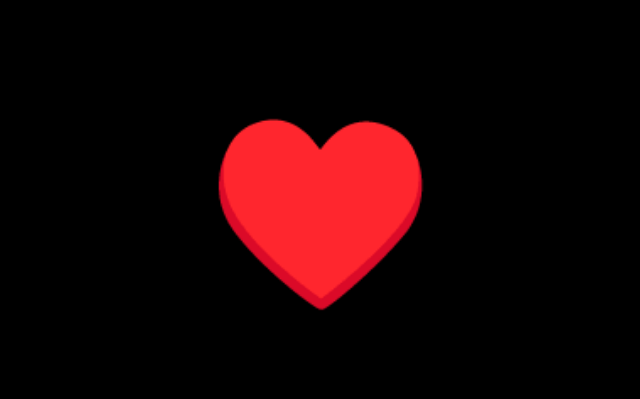
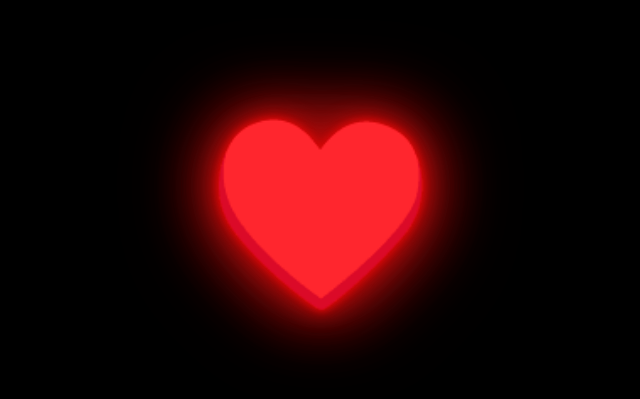
Before and after one commit to MuhammadFahrial/Heart, a plain HTML site: page index.html in a window 1280 px wide. Shown: the part 187-586 px from the top of the page, without its empty margins (320-960 px from the left). Drawn offline with Linux system fonts and the light colour scheme.

Commit message:
secon-commit

```diff
--- a/index.html
+++ b/index.html
@@ -12,6 +12,7 @@
         }
 
         .love {
+            display: none;
             display: flex;
             justify-content: center;
             align-items: center;
@@ -46,22 +47,32 @@
             }
 
         }
+
+        .neonText {
+            color: rgb(212, 8, 8);
+            text-shadow:
+                0 0 7px rgb(212, 8, 8),
+                0 0 10px rgb(212, 8, 8),
+                0 0 21px rgb(212, 8, 8),
+                0 0 32px rgb(137, 14, 14),
+                0 0 72px rgb(192, 12, 12),
+                0 0 2px rgb(137, 14, 14),
+                0 0 62px rgb(137, 14, 14),
+                0 0 90px rgb(137, 14, 14);
+        }
     </style>
 </head>
 
 <body>
     <div class="love">
-        <h1>♥️</h1>
+        <h1 class="heart neonText">♥️</h1>
         <audio hidden autoplay loop>
             <source src="love.mp3" type="audio/mpeg">
+            Browsermu tidak mendukung tag audio
         </audio>
     </div>
-
-
     <script>
-        alert('3')
-        alert('2')
-        alert('1')
+        alert('Just Calm')
     </script>
 </body>
 
```
